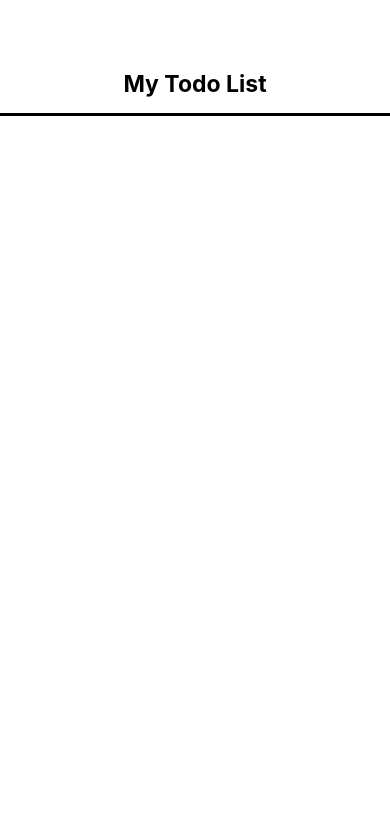
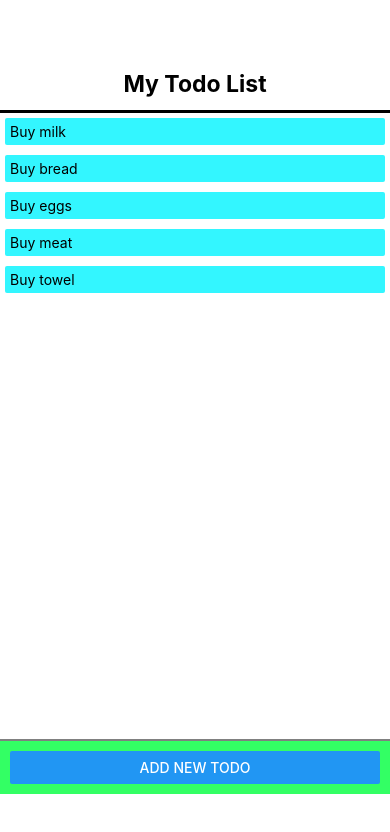
Before and after one commit to SterinThomas97/My-Todo-List, a React Native app in the folder My-Todo-List/: screen / in a window 390 px wide. Shown: the top 832 px of the page. Built offline with nearby package versions, Linux system fonts and the light colour scheme.

Commit message:
Milestone-1 : Added the 'Add new Todo' button at the bottom of the main screen, Added dummy todo list values, done few styling for the dummy values and the button

```diff
--- a/My-Todo-List/App.js
+++ b/My-Todo-List/App.js
@@ -1,15 +1,42 @@
-import { StyleSheet, Text, View } from 'react-native';
+import { Button, ScrollView, StyleSheet, Text, View } from 'react-native';
 
 export default function App() {
   return (
+    <View style = {styles.appContainer}>
       <View style={styles.container}>
         <Text style = {styles.heading}>My Todo List</Text>
       </View>
+      <View style={styles.todoContainer}>
+        <Text style={styles.todoItem}>Buy milk</Text>
+        <Text style={styles.todoItem}>Buy bread</Text>
+        <Text style={styles.todoItem}>Buy eggs</Text>
+        <Text style={styles.todoItem}>Buy meat</Text>
+        <Text style={styles.todoItem}>Buy towel</Text>
+      </View>
+      <View style={styles.addNewTodoContainer}>
+        <Button title='Add New Todo'/>
+      </View>
+    </View>
+
   );
 }
 
 const styles = StyleSheet.create({
+  appContainer: {
+    flex: 1
+  },
+  todoContainer: {
+    flex: 25,
+    borderBottomColor : 'grey',
+    borderBottomWidth: 2
+  },
+  addNewTodoContainer: {
+    marginBottom: 50,
+    padding: 10,
+    backgroundColor: '#33FF64',
+  },
   container: {
+    flex: 1,
     backgroundColor: '#fff',
     alignItems: 'center',
     justifyContent: 'flex-start',
@@ -18,7 +45,12 @@ const styles = StyleSheet.create({
     paddingTop : 70,
     paddingBottom: 15
   },
-
+  todoItem: {
+    backgroundColor: '#33F6FF',
+    padding: 5,
+    margin: 5,
+    borderRadius: 2
+  },
   heading : {
     fontWeight : "bold",
     fontSize : 23
```
